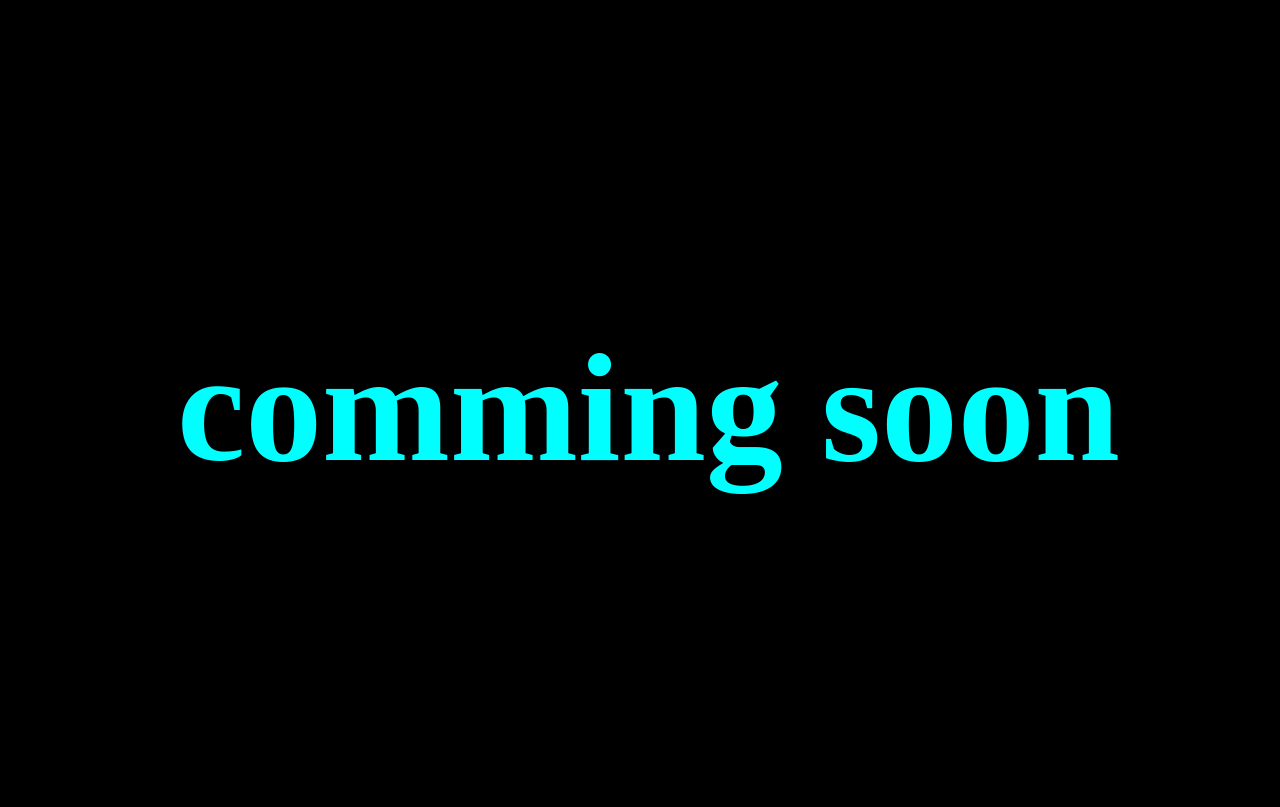
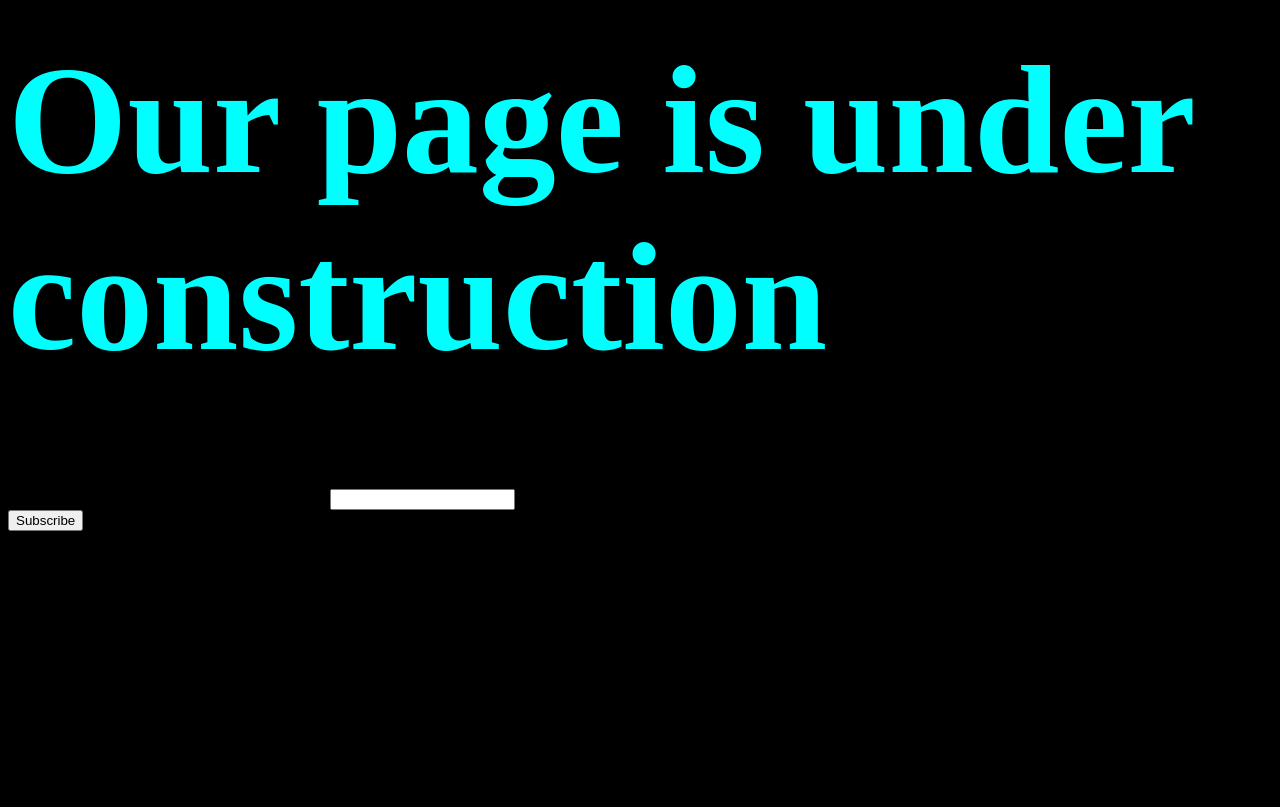
Before and after one commit to seifsoss/my, a plain HTML site: page index.html in a window 1280 px wide. Drawn offline with Linux system fonts and the light colour scheme; a web font is replaced by a local one.

Commit message:
Update index.html

```diff
--- a/index.html
+++ b/index.html
@@ -4,21 +4,61 @@
     <meta charset="UTF-8">
     <meta http-equiv="X-UA-Compatible" content="IE=edge">
     <meta name="viewport" content="width=device-width, initial-scale=1.0">
-    <title>comming soon</title>
+    <title>page underconstraction</title>
     <link rel="stylesheet" href="style.css">
 </head>
 <body>
+    <body>
+        <header>
+            <div class="torch"></div>
+            <div class="phone">
+                <div class="phoneImg"></div>
+                <a href="tel:+123-456-789">Call Us &nbsp;+20 150 793 4461</a>
+            </div>
+        </header>
+
+        <main>
+            <h1>Our page is under construction</h1>
+            <div class="progressBar" id="progressBar">
+                <div class="progress"></div>
+            </div>
+            <form action="">
+                <label for="input">Enter your email. We'll notify you when it's ready</label>
+                <input type="email" name="email">
+                <div>
+                    <button type="submit">Subscribe</button>
+                </div>
+            </form>
+            <span>We'll be live in
+                <div class="timer">
+                    <div class="timIt">
+                        <h2>16</h2>
+                        <p>days</p>
+                    </div>
+                    <div class="timIt">
+                        <h2>8</h2>
+                        <p>hours</p>
+                    </div>
+                    <div class="timIt">
+                        <h2>43</h2>
+                        <p>minutes</p>
+                    </div>
+                    <div class="timIt">
+                        <h2>59</h2>
+                        <p>seconds</p>
+                    </div>
+                </div>
+            </span>
+        </main>
+
+        <div class="flames"></div>
 
 
 
 
 
-    <h1>comming soon</h1>
 
-
-
-
-
-    <script src="script.js"></script>
+        <script src="script.js"></script>
+    </body>
 </body>
 </html>
```
